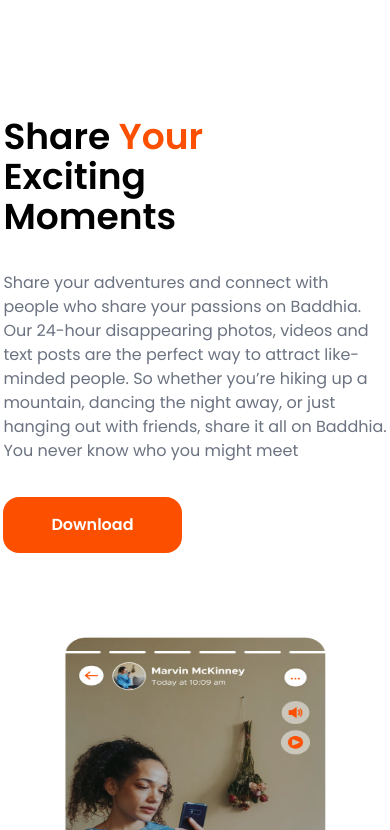
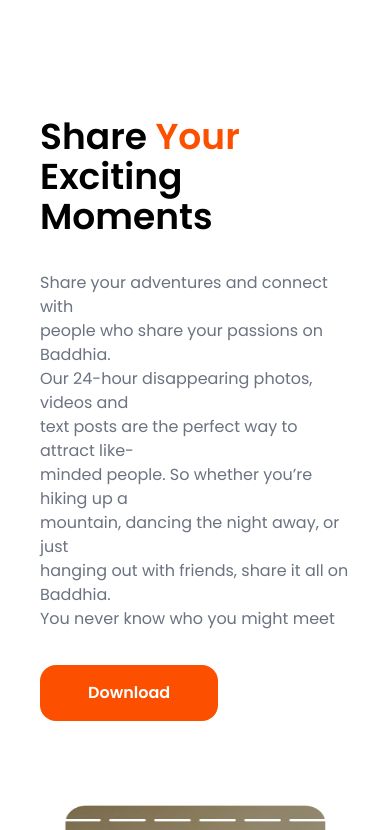
Before and after one commit to Tolutoon/baddhia, a React (Vite) app: page / in a window 390 px wide. Shown: the part 5274-6104 px from the top of the page. Built offline with nearby package versions, Linux system fonts and the light colour scheme.

Commit message:
in progress

```diff
--- a/src/components/CardBenefitsII.jsx
+++ b/src/components/CardBenefitsII.jsx
@@ -3,7 +3,7 @@
 
 function CardBenefitsII() {
   return (
-      <div className="flex items-center flex-col-reverse md:flex-row-reverse justify-center w-full gap-[84px] md:gap-[164px]">
+      <div className="flex px-10 items-center flex-col-reverse md:flex-row-reverse justify-center w-full gap-[84px] md:gap-[164px]">
         <div>
           <img className="md:h-[532px] md:w-[282px] h-[423px] w-[262px]" src={shareMoment} alt="" />
         </div>
```
